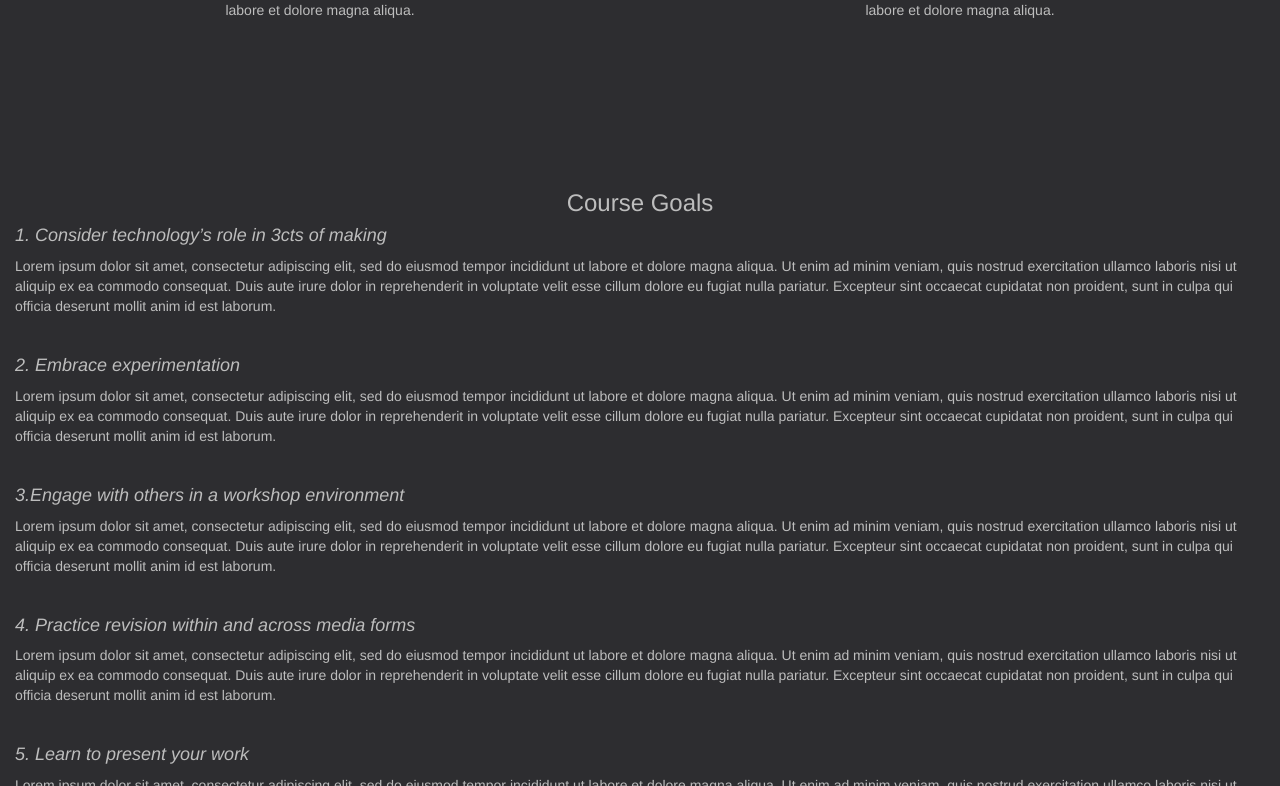
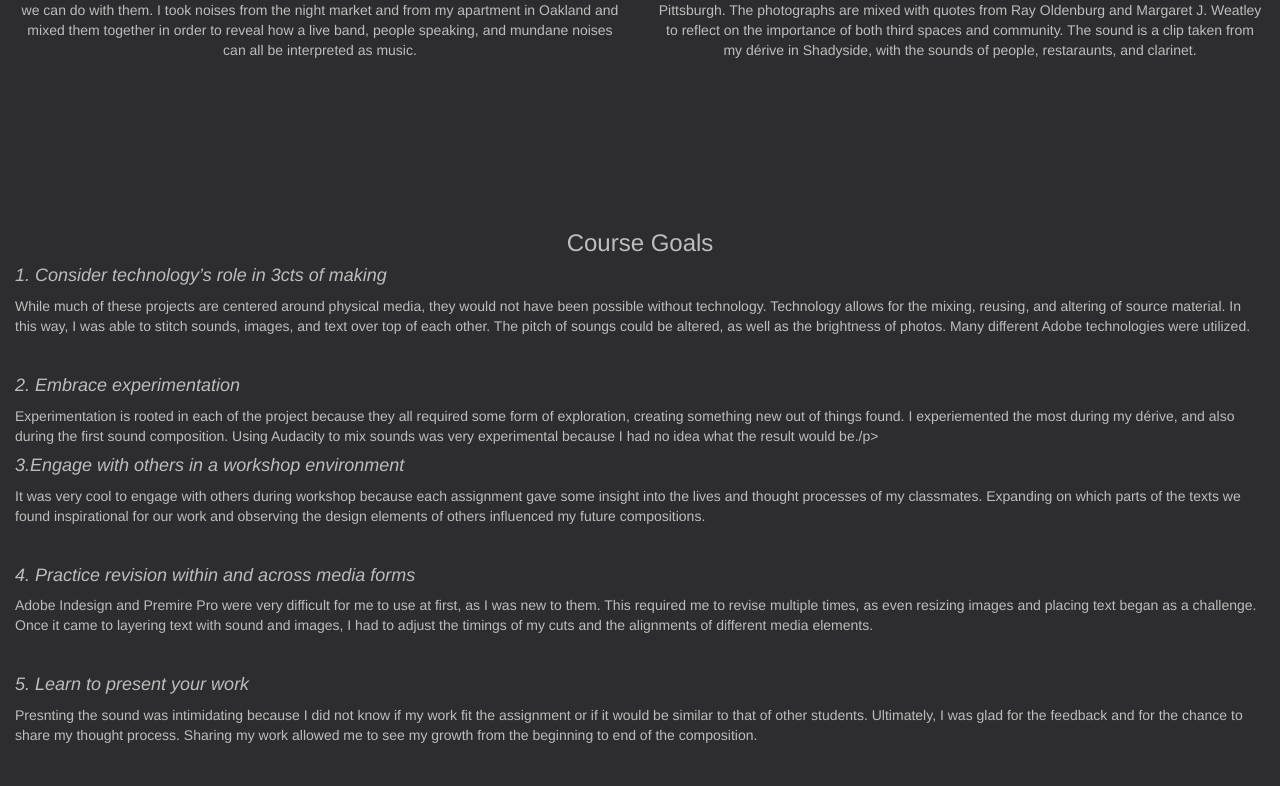
Before and after one commit to smr-pixel/cmpmed_portfolio, a plain HTML site: page index.html in a window 1280 px wide. Shown: the part 3758-4544 px from the top of the page. Drawn offline with nearby package versions, Linux system fonts and the light colour scheme.

Commit message:
descriptions

```diff
--- a/index.html
+++ b/index.html
@@ -106,7 +106,7 @@
        <img src="sister.png" class="img-responsive" style="width:100%"alt="Image" >
               </div>
      </a>
-        <p>Lorem ipsum dolor sit amet, consectetur adipisicing elit, sed do eiusmod tempor incididunt ut labore et dolore magna aliqua.</p>
+        <p>This collage represents the ideas of how photographs can be used to capture history and memory. I took these photos over fall break in Washington D.C. The photographs about history are very literal, as monuments and Old Town Alexandria are depicted. Memory is captured by showing me next to my little sister, comparing how we are both alike and 12 years apart.</p>
     </div>
      <div class="col-sm-6">
         <h3>Podcast</h3>
@@ -115,7 +115,7 @@
        <img src="alien_pod.jpg" class="img-responsive" style="width:100%"alt="Image" >
               </div>
      </a>
-        <p>Lorem ipsum dolor sit amet, consectetur adipisicing elit, sed do eiusmod tempor incididunt ut labore et dolore magna aliqua.</p>
+        <p>The exploratory podcast is all about questions and exploration of the unknown. What unknown is greater than outer space and the life that may or may not reside there? Are aliens real?</p>
     </div>
       </div>
       <div class="row">
@@ -126,7 +126,7 @@
        <img src="image2.png" class="img-responsive" style="width:100%"alt="Image" >
               </div>
      </a>
-        <p>Lorem ipsum dolor sit amet, consectetur adipisicing elit, sed do eiusmod tempor incididunt ut labore et dolore magna aliqua.</p>
+        <p>This sound composition explores noises, where they come from, what they represent, and what we can do with them. I took noises from the night market and from my apartment in Oakland and mixed them together in order to reveal how a live band, people speaking, and mundane noises can all be interpreted as music.</p>
     </div>
      <div class="col-sm-6">
         <h3>Photo Essay</h3>
@@ -135,7 +135,7 @@
        <img src="image.png" class="img-responsive" style="width:100%"alt="Image" >
               </div>
      </a>
-        <p>Lorem ipsum dolor sit amet, consectetur adipisicing elit, sed do eiusmod tempor incididunt ut labore et dolore magna aliqua.</p>
+        <p> This photo essay represents my dérive, or unplanned journey, through third spaces within Pittsburgh. The photographs are mixed with quotes from Ray Oldenburg and Margaret J. Weatley to reflect on the importance of both third spaces and community. The sound is a clip taken from my dérive in Shadyside, with the sounds of people, restaraunts, and clarinet.</p>
     </div>
       </div>
     </div>
@@ -144,19 +144,19 @@
      <h3 class="margin text-center">Course Goals</h3>
 
   <h4><em>1. Consider technology’s role in 3cts of making</em></h4>
-  <p>Lorem ipsum dolor sit amet, consectetur adipiscing elit, sed do eiusmod tempor incididunt ut labore et dolore magna aliqua. Ut enim ad minim veniam, quis nostrud exercitation ullamco laboris nisi ut aliquip ex ea commodo consequat. Duis aute irure dolor in reprehenderit in voluptate velit esse cillum dolore eu fugiat nulla pariatur. Excepteur sint occaecat cupidatat non proident, sunt in culpa qui officia deserunt mollit anim id est laborum.</p>
+  <p>While much of these projects are centered around physical media, they would not have been possible without technology. Technology allows for the mixing, reusing, and altering of source material. In this way, I was able to stitch sounds, images, and text over top of each other. The pitch of soungs could be altered, as well as the brightness of photos. Many different Adobe technologies were utilized.</p>
      <br>
         <h4><em>2. Embrace experimentation</em></h4>
-  <p>Lorem ipsum dolor sit amet, consectetur adipiscing elit, sed do eiusmod tempor incididunt ut labore et dolore magna aliqua. Ut enim ad minim veniam, quis nostrud exercitation ullamco laboris nisi ut aliquip ex ea commodo consequat. Duis aute irure dolor in reprehenderit in voluptate velit esse cillum dolore eu fugiat nulla pariatur. Excepteur sint occaecat cupidatat non proident, sunt in culpa qui officia deserunt mollit anim id est laborum.</p>
+  <p>Experimentation is rooted in each of the project because they all required some form of exploration, creating something new out of things found. I experiemented the most during my dérive, and also during the first sound composition. Using Audacity to mix sounds was very experimental because I had no idea what the result would be./p>
       <br>
         <h4><em>3.Engage with others in a workshop environment</em></h4>
-  <p>Lorem ipsum dolor sit amet, consectetur adipiscing elit, sed do eiusmod tempor incididunt ut labore et dolore magna aliqua. Ut enim ad minim veniam, quis nostrud exercitation ullamco laboris nisi ut aliquip ex ea commodo consequat. Duis aute irure dolor in reprehenderit in voluptate velit esse cillum dolore eu fugiat nulla pariatur. Excepteur sint occaecat cupidatat non proident, sunt in culpa qui officia deserunt mollit anim id est laborum.</p>
+  <p>It was very cool to engage with others during workshop because each assignment gave some insight into the lives and thought processes of my classmates. Expanding on which parts of the texts we found inspirational for our work and observing the design elements of others influenced my future compositions.</p>
       <br>
             <h4><em>4. Practice revision within and across media forms</em></h4>
-  <p>Lorem ipsum dolor sit amet, consectetur adipiscing elit, sed do eiusmod tempor incididunt ut labore et dolore magna aliqua. Ut enim ad minim veniam, quis nostrud exercitation ullamco laboris nisi ut aliquip ex ea commodo consequat. Duis aute irure dolor in reprehenderit in voluptate velit esse cillum dolore eu fugiat nulla pariatur. Excepteur sint occaecat cupidatat non proident, sunt in culpa qui officia deserunt mollit anim id est laborum.</p>
+  <p>Adobe Indesign and Premire Pro were very difficult for me to use at first, as I was new to them. This required me to revise multiple times, as even resizing images and placing text began as a challenge. Once it came to layering text with sound and images, I had to adjust the timings of my cuts and the alignments of different media elements.</p>
       <br>
             <h4><em>5. Learn to present your work</em></h4>
-  <p>Lorem ipsum dolor sit amet, consectetur adipiscing elit, sed do eiusmod tempor incididunt ut labore et dolore magna aliqua. Ut enim ad minim veniam, quis nostrud exercitation ullamco laboris nisi ut aliquip ex ea commodo consequat. Duis aute irure dolor in reprehenderit in voluptate velit esse cillum dolore eu fugiat nulla pariatur. Excepteur sint occaecat cupidatat non proident, sunt in culpa qui officia deserunt mollit anim id est laborum.</p>
+  <p>Presnting the sound was intimidating because I did not know if my work fit the assignment or if it would be similar to that of other students. Ultimately, I was glad for the feedback and for the chance to share my thought process. Sharing my work allowed me to see my growth from the beginning to end of the composition.</p>
            <br>
     </div>
 
```
